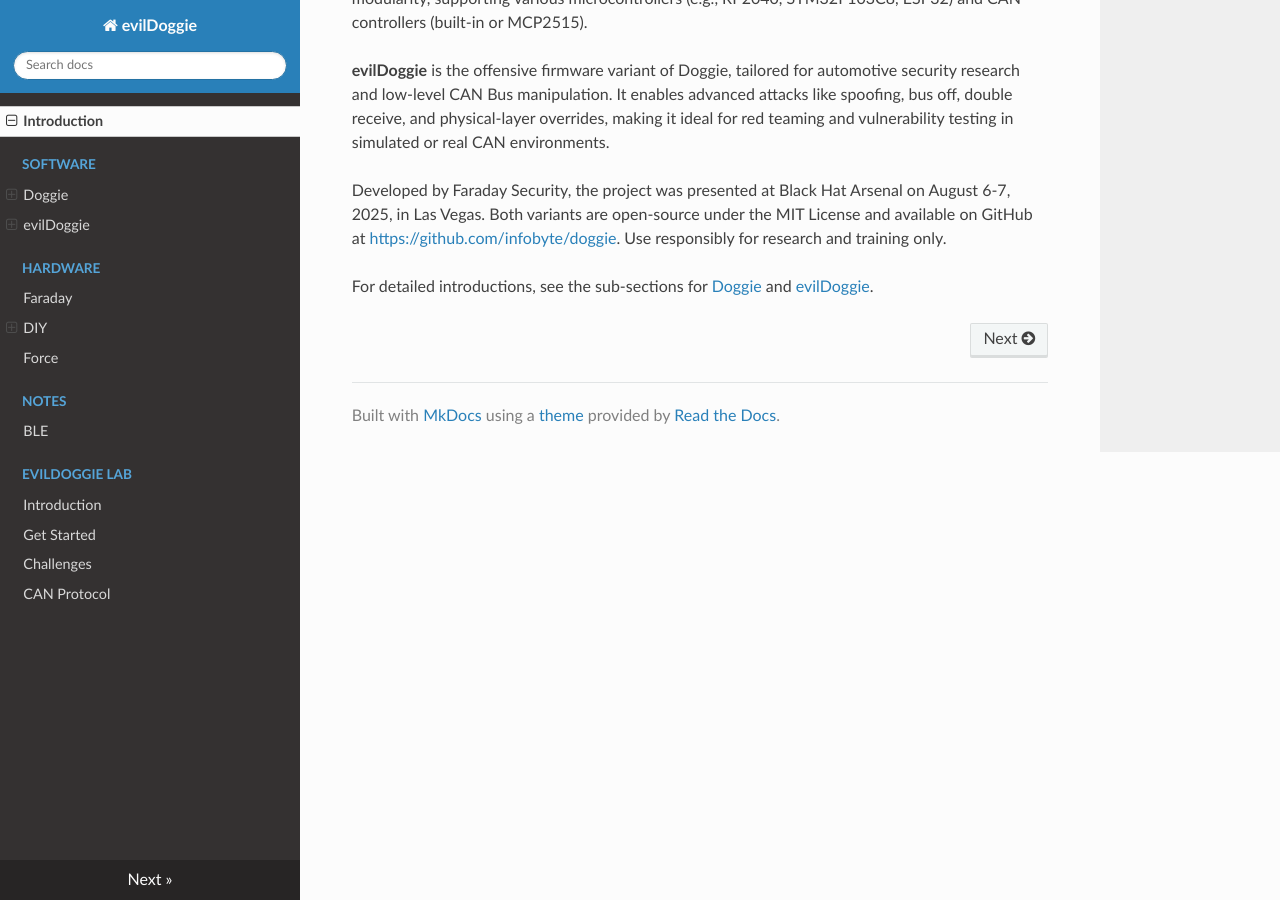
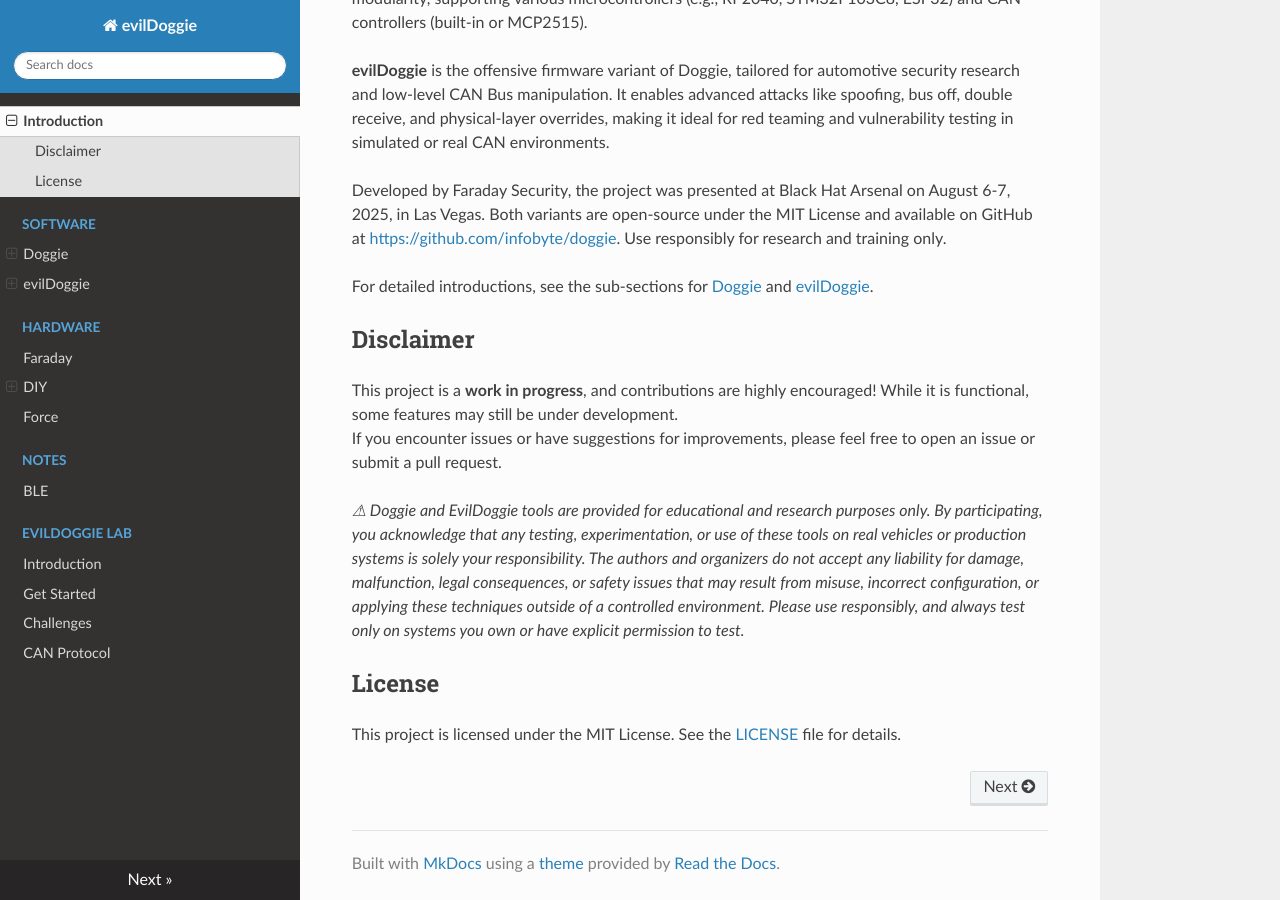
Before and after one commit to infobyte/doggie, an MkDocs documentation site: the page built from docs/index.md, in a window 1280 px wide and 900 px high, scrolled down 694 px. Built offline with MkDocs 1.6.1, drawn with Linux system fonts in a browser that asks for light colours; nearby versions of some CDN libraries.

Commit message:
[docs] Move disclaimer and license

```diff
--- a/docs/index.md
+++ b/docs/index.md
@@ -16,3 +16,18 @@
 Developed by Faraday Security, the project was presented at Black Hat Arsenal on August 6-7, 2025, in Las Vegas. Both variants are open-source under the MIT License and available on GitHub at [https://github.com/infobyte/doggie](https://github.com/infobyte/doggie). Use responsibly for research and training only.
 
 For detailed introductions, see the sub-sections for [Doggie](/software/doggie/intro) and [evilDoggie](/software/evil_doggie/intro).
+
+
+## Disclaimer
+This project is a **work in progress**, and contributions are highly encouraged! While it is functional, some features may still be under development.
+If you encounter issues or have suggestions for improvements, please feel free to open an issue or submit a pull request.
+
+*⚠ Doggie and EvilDoggie tools are provided for educational and research purposes only.
+By participating, you acknowledge that any testing, experimentation, or use of these tools on real vehicles or
+production systems is solely your responsibility. The authors and organizers do not accept any liability for damage,
+malfunction, legal consequences, or safety issues that may result from misuse, incorrect configuration, or applying
+these techniques outside of a controlled environment.
+Please use responsibly, and always test only on systems you own or have explicit permission to test.*
+
+## License
+This project is licensed under the MIT License. See the [LICENSE](https://github.com/infobyte/doggie/blob/main/LICENSE) file for details.
```
Also changed, not shown: docs/software/doggie/intro.md (+0 -8 lines).
